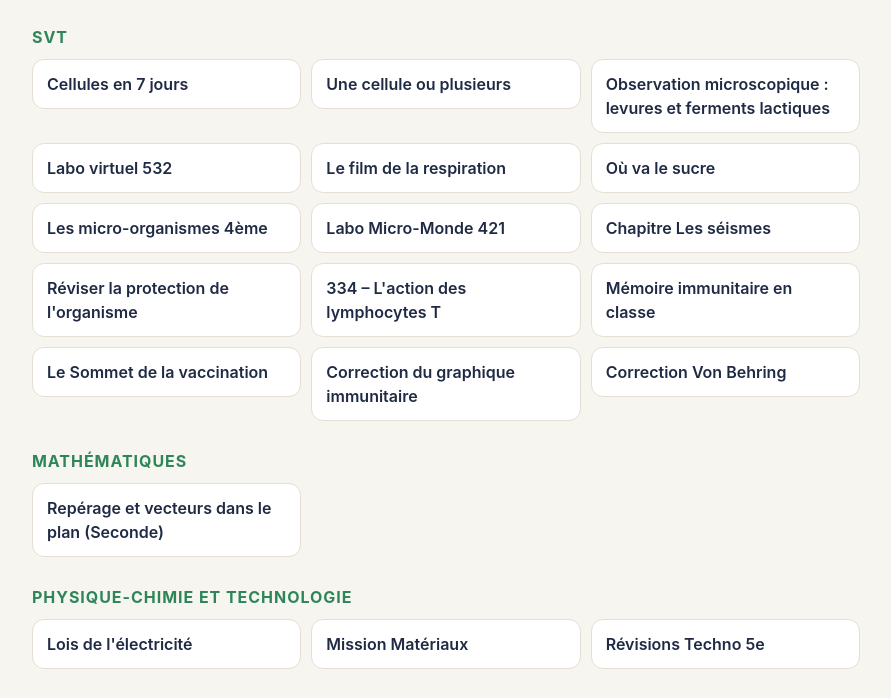
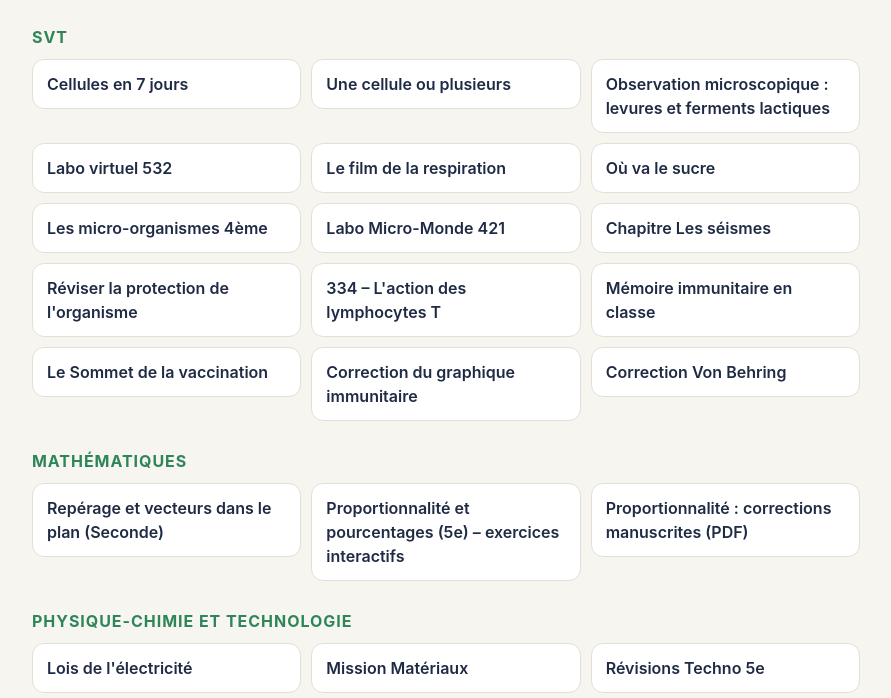
Before and after one commit to fmaillard74-byte/svt-interactif, a plain HTML site: page index.html in a window 1280 px wide. Shown: the part 102-800 px from the top of the page, without its empty margins (194-1085 px from the left). Drawn offline with Linux system fonts and the light colour scheme.

Commit message:
Ajout de la page Proportionnalité (5e) et du PDF de corrections dans l'index
Co-Authored-By: Claude Opus 5.5 <noreply@anthropic.com>
Claude-Session: https://claude.ai/code/session_017n4nX9ivBkzxQxDQWH4TWA

```diff
--- a/index.html
+++ b/index.html
@@ -45,6 +45,8 @@ a:hover{border-color:var(--acc)}
 <h2>Mathématiques</h2>
 <ul>
 <li><a href="reperage-vecteurs-seconde.html">Repérage et vecteurs dans le plan (Seconde)</a></li>
+<li><a href="proportionnalite-5e.html">Proportionnalité et pourcentages (5e) – exercices interactifs</a></li>
+<li><a href="pdf/pourcentages-proportionnalite-corrections.pdf">Proportionnalité : corrections manuscrites (PDF)</a></li>
 </ul>
 
 <h2>Physique-chimie et technologie</h2>
```
